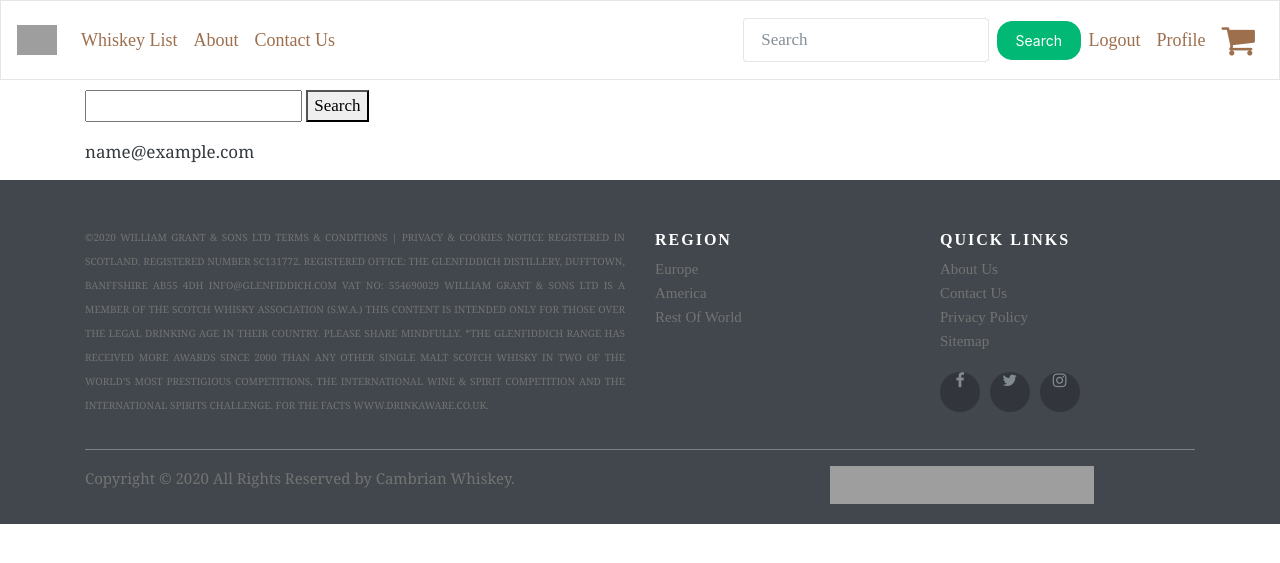
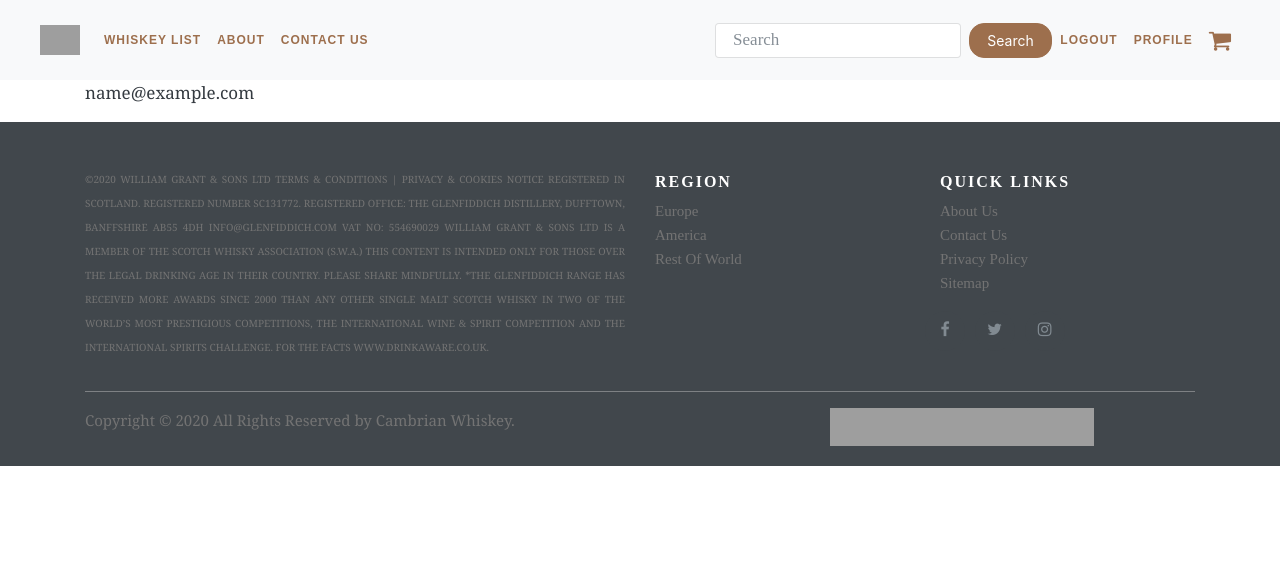
Before and after one commit to isakkhar/cambrian_whiskey, a Django app: page /accounts/profile/ in a window 1280 px wide. Shown: the top 563 px of the page. Run offline with Django 3.2, Linux system fonts and the light colour scheme; the visitor is signed in with stand-in values (Sample User, id 1); data comes from the database, SQL or seed files in the repository; some libraries are stand-ins or nearby versions; grey boxes are pictures that could not be loaded.

Commit message:
adding new features to the navbar and footer, and got the about page to render

```diff
--- a/cambrian_whiskey/urls.py
+++ b/cambrian_whiskey/urls.py
@@ -16,11 +16,13 @@ Including another URLconf
 from django.conf.urls import url, include
 from django.contrib import admin
 from accounts import urls as urls_accounts
-# import the view from products
+# BELOW: FROM HOME ETC THIS HAS GIVEN BE ABSOLUTE GRIEF FOR 6 HRS. I COULD NOT OPEN MY APP BECAUSE OF SOMETHING TO DO WITH IN NAV.HTML AND THE URL LOGOUT
+# from home import urls as urls_accounts
 from products import urls as urls_products
 from cart import urls as urls_cart
 from search import urls as urls_search
 from checkout import urls as urls_checkout
+from home import urls as urls_home
 from products.views import all_products_view
 from django.views import static
 from .settings import MEDIA_ROOT
@@ -29,9 +31,9 @@ from .settings import MEDIA_ROOT
 
 urlpatterns = [
     url(r'^admin/', admin.site.urls),
-    # home page
+    # Homepage
     url(r'^$', all_products_view, name='index'),
-    url(r'^about/$', include(urls_accounts)),
+    url(r'^home/', include(urls_home)),
     url(r'^accounts/', include(urls_accounts)),
     url(r'^products/', include(urls_products)),
     url(r'^cart/', include(urls_cart)),
--- a/home/urls.py
+++ b/home/urls.py
@@ -1,7 +1,7 @@
+from django.conf.urls import url, include
 from .views import about, index
-from django.urls import url
 
 urlpatterns = [
   url(r'^about/$', about, name='about'),
-  url(r'^$', index, name='index')
+  url(r'^$', index, name='index'),
 ]
--- a/home/views.py
+++ b/home/views.py
@@ -14,6 +14,4 @@ def about(request):
   """
   Sends the user to the about page
   """
-  # product = Product.objects.all()
-  # context = {'product': product}
   return render(request, 'about.html')
--- a/static/css/custom.css
+++ b/static/css/custom.css
@@ -9,6 +9,7 @@ body {
   font-size: 18px;
   padding-bottom: 0px;
   padding-top: 0px;
+  padding: 40px;
 }
 
 .navbar-light .navbar-nav .nav-link {
@@ -23,7 +24,57 @@ body {
   margin-top: 10px;
 }
 
+.btn {
+  padding-top: 6px;
+}
+
+.btn-success {
+  color: #fff;
+  background-color: #9d6f4d;
+  border-color: #9d6f4d;
+  height: 35px;
+}
+
+.btn-success:hover {
+  color: #fff;
+  background-color: #bf8c6696;
+  border-color: #bf8c6696;
+}
+
+.form-control {
+  height: 35px;
+}
+
+.form-control:focus {
+  border-color: #9d6f4d;
+  box-shadow: none;
+}
+
+.navbar-light .navbar-nav .nav-link {
+  color: #9d6f4d;
+  letter-spacing: 1px;
+  text-transform: uppercase;
+  font-size: 12px;
+  font-weight: 550;
+  font-family: GFModern, Arial;
+}
+
+.navbar-light .navbar-nav .nav-link:hover, .navbar-light .navbar-nav .nav-link:focus {
+  text-decoration: underline;
+  color: #9d6f4d;
+}
+
+.navbar.bg-light {
+    background-color:#f8f9fa !important;
+    border: none;
+}
+
 /* Footer */
+
+.social-icons a {
+  font-size: 20px;
+  padding-top: 10px;
+}
 
 .site-footer
 {
@@ -43,10 +94,12 @@ body {
   border-top-color:#bbb;
   opacity:0.5
 }
+
 .site-footer hr.small
 {
   margin:20px 0
 }
+
 .site-footer h6
 {
   color:#fff;
@@ -55,41 +108,51 @@ body {
   margin-top:5px;
   letter-spacing:2px
 }
+
 .site-footer a
 {
   color:#737373;
 }
+
 .site-footer a:hover
 {
   color:#3366cc;
   text-decoration:none;
 }
+
 .footer-links
 {
   padding-left:0;
   list-style:none
 }
+
 .footer-links li
 {
   display:block
 }
+
 .footer-links a
 {
   color:#737373
 }
+
 .footer-links a:active,.footer-links a:focus,.footer-links a:hover
 {
-  color:#3366cc;
+  color: #9d6f4d;
   text-decoration:none;
 }
+
 .footer-links.inline li
 {
   display:inline-block
 }
+
 .site-footer .social-icons
 {
   text-align:left;
+  margin-left: -15px;
 }
+
 .site-footer .social-icons a
 {
   width:40px;
@@ -98,12 +161,14 @@ body {
   margin-left:0px;
   margin-right:6px;
   border-radius:100%;
-  background-color:#33353d
+  background-color: #41474c;
 }
+
 .copyright-text
 {
   margin:0
 }
+
 @media (max-width:991px)
 {
   .site-footer [class^=col-]
@@ -111,6 +176,7 @@ body {
     margin-bottom:30px
   }
 }
+
 @media (max-width:767px)
 {
   .site-footer
@@ -122,17 +188,20 @@ body {
     text-align:center
   }
 }
+
 .social-icons
 {
   padding-left:0;
   margin-bottom:0;
   list-style:none
 }
+
 .social-icons li
 {
   display:inline-block;
   margin-bottom:4px
 }
+
 .social-icons li.title
 {
   margin-right:15px;
@@ -141,6 +210,7 @@ body {
   font-weight:700;
   font-size:13px
 }
+
 .social-icons a{
   background-color:#eceeef;
   color:#818a91;
@@ -156,11 +226,13 @@ body {
   -o-transition:all .2s linear;
   transition:all .2s linear
 }
+
 .social-icons a:active,.social-icons a:focus,.social-icons a:hover
 {
   color:#fff;
   background-color:#29aafe
 }
+
 .social-icons.size-sm a
 {
   line-height:34px;
@@ -168,22 +240,28 @@ body {
   width:34px;
   font-size:14px
 }
+
 .social-icons a.facebook:hover
 {
   background-color:#3b5998
 }
+
 .social-icons a.twitter:hover
 {
   background-color:#00aced
 }
-.social-icons a.linkedin:hover
+
+.social-icons a.instagram:hover
 {
-  background-color:#007bb6
+  background: radial-gradient(circle at 30% 107%, #fdf497 0%, #fdf497 5%, #fd5949 45%,#d6249f 60%,#285AEB 90%);
 }
+
+
 .social-icons a.dribbble:hover
 {
   background-color:#ea4c89
 }
+
 @media (max-width:767px)
 {
   .social-icons li.title
--- a/templates/base.html
+++ b/templates/base.html
@@ -37,12 +37,13 @@
       </div>
     {% endif %}
     <div class="container">
-      <div class="display">
+    {% comment %} search box. Dont think i need it as i have searcg box in navbar {% endcomment %}
+      {% comment %} <div class="display">
         <form class="form-position" action="{% url 'search' %}" method="get">
           <input type="text" name="q">
           <button type="submit">Search</button>
         </form>
-      </div>
+      </div> {% endcomment %}
       {% block content %}{% endblock %}
     </div>
 </body>
--- a/templates/nav.html
+++ b/templates/nav.html
@@ -1,23 +1,29 @@
 {% block nav %}
 <!-- <header id="navbar" class="sticky"> -->
     <nav class="navbar sticky-top navbar-expand-lg navbar-light bg-light">
-        <a class="navbar-brand title" href=""><img src="media\images\glenfiddich_logo@2x (1).png" width=''30 height="30" alt="Cambrian Whiskey"></a>
+        <a class="navbar-brand title" href="/"><img src="\media\images\glenfiddich_logo@2x (1).png" width=''30 height="30" alt="Cambrian Whiskey"></a>
+
+        {% comment %} Mobile Menu Hamburger {% endcomment %}
+
         <button class="navbar-toggler" type="button" data-toggle="collapse" data-target="#navbarSupportedContent"
             aria-controls="navbarSupportedContent" aria-expanded="false" aria-label="Toggle navigation">
             <span class="navbar-toggler-icon"></span>
         </button>
+
         <div class="collapse navbar-collapse" id="navbarSupportedContent">
+
             <ul class="navbar-nav mr-auto">
                 <li class="nav-item">
-                    <a class="nav-link" href="">Whiskey List <span class="sr-only">(current)</span></a>
+                    <a class="nav-link" href="/">Whiskey List <span class="sr-only">(current)</span></a>
                 </li>
                 <li class="nav-item">
-                    <a href="{}" class="nav-link">About</a>
+                    <a href="{% url 'about' %}" class="nav-link">About</a>
                 </li>
                 <li class="nav-item">
                     <a href="" class="nav-link">Contact Us</a>
                 </li>
             </ul>
+
             <!--Hidden on mobile as caused too much in the navbar -->
             <div class="align-center mx-auto collapse navbar-collapse" id="searchbar">
                 <form class="form-inline my-2 my-lg-0 ml-auto" action="{% url 'search' %}" method="GET">
@@ -26,10 +32,11 @@
                     <button class="btn btn-success my-2 my-sm-0" type="submit">Search</button>
                 </form>
             </div>
+
             <ul class="navbar-nav ml-auto">
                 {% if user.is_authenticated %}
                 <li class="nav-item">
-                    <a class="nav-link" href="{% url 'logout' %} ">Logout</a>
+                    <a class="nav-link" href="{% url 'logout' %}">Logout</a>
                 </li>
                 <li class="nav-item">
                     <a class="nav-link" href="{% url 'profile' %} ">Profile</a>
@@ -43,8 +50,8 @@
                 </li>
                 {% endif %}
             </ul>
+
             <ul class="navbar-nav ml-auto">
-
                 <li class="nav-item shopping-cart">
                     <a href="{% url 'view_cart' %}" class="nav-link cart-link">
                         <i class="fa fa-shopping-cart fa-2x" aria-hidden="true"></i>
@@ -56,6 +63,7 @@
                     </a>
                 </li>
             </ul>
+
         </div>
     </nav>
 <!-- </header> -->
```
Also changed, not shown: home/templates/about.html (+11 -17 lines).
